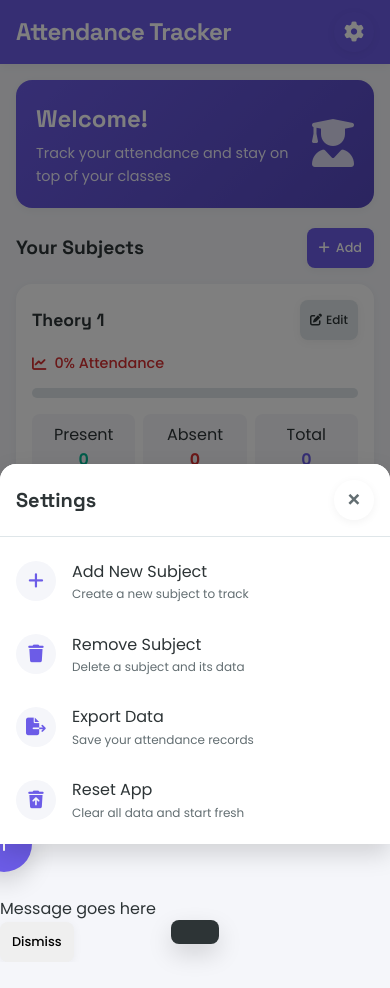
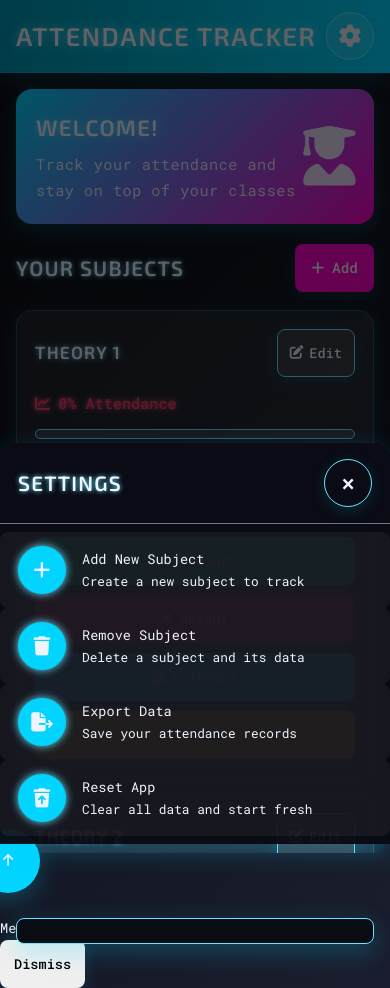
Before and after one commit to AyushAB-24/Attendance_tracker, a plain HTML site: page index.html in a window 390 px wide. Both pictures are taken after a click on the button 354 px from the left and 32 px from the top of the page. Before the commit the page ends 962 px from the top, so only its background shows below. Drawn offline with nearby package versions, Linux system fonts and the light colour scheme.

Commit message:
Update styles.css

```diff
--- a/styles.css
+++ b/styles.css
@@ -1,32 +1,32 @@
 :root {
-    --primary: #6c5ce7;
-    --primary-light: #a29bfe;
-    --primary-dark: #5649c0;
-    --secondary: #00cec9;
-    --success: #00b894;
-    --success-light: #55efc4;
-    --danger: #d63031;
-    --danger-light: #ff7675;
-    --warning: #fdcb6e;
-    --warning-light: #ffeaa7;
-    --info: #0984e3;
-    --light: #f5f6fa;
-    --dark: #2d3436;
-    --dark-light: #636e72;
-    --gray: #b2bec3;
-    --gray-light: #dfe6e9;
-    --white: #ffffff;
-    --card-bg: var(--white);
-    --surface: var(--light);
-    --shadow: 0 2px 10px rgba(0, 0, 0, 0.05);
-    --shadow-md: 0 4px 15px rgba(0, 0, 0, 0.1);
-    --shadow-lg: 0 10px 25px rgba(0, 0, 0, 0.15);
-    --border-radius: 16px;
+    --primary: #00d4ff; /* Neon cyan */
+    --primary-light: #66e6ff; /* Lighter neon cyan */
+    --primary-dark: #0096b3; /* Darker cyan */
+    --secondary: #ff00cc; /* Neon pink */
+    --success: #00ff99; /* Neon green */
+    --success-light: #66ffcc; /* Lighter neon green */
+    --danger: #ff3366; /* Neon red */
+    --danger-light: #ff6699; /* Lighter neon red */
+    --warning: #ffcc00; /* Neon yellow */
+    --warning-light: #ffeb66; /* Lighter neon yellow */
+    --info: #3366ff; /* Neon blue */
+    --light: #1a1e2e; /* Dark futuristic background */
+    --dark: #0a0c14; /* Deep space black */
+    --dark-light: #4a5366; /* Muted gray for accents */
+    --gray: #6c757d; /* Subtle gray for borders */
+    --gray-light: #343a40; /* Darker gray for secondary elements */
+    --white: #f0f4ff; /* Higher contrast off-white for text */
+    --card-bg: rgba(255, 255, 255, 0.08); /* Slightly more opaque for readability */
+    --surface: linear-gradient(135deg, #0a0c14 0%, #1a1e2e 100%); /* Gradient background */
+    --shadow: 0 4px 16px rgba(0, 212, 255, 0.15); /* Softer neon glow */
+    --shadow-md: 0 6px 20px rgba(0, 212, 255, 0.2); /* Medium glow */
+    --shadow-lg: 0 8px 24px rgba(0, 212, 255, 0.25); /* Large glow */
+    --border-radius: 16px; /* Slightly smaller for Android */
     --border-radius-sm: 12px;
     --border-radius-xs: 8px;
-    --transition: all 0.2s cubic-bezier(0.4, 0, 0.2, 1);
-    --transition-slow: all 0.4s cubic-bezier(0.4, 0, 0.2, 1);
-    --ripple-duration: 600ms;
+    --transition: all 0.25s cubic-bezier(0.3, 0.8, 0.4, 1); /* Faster for Android */
+    --transition-slow: all 0.4s cubic-bezier(0.3, 0.8, 0.4, 1);
+    --ripple-duration: 600ms; /* Faster ripple for touch feedback */
 }
 
 * {
@@ -35,31 +35,36 @@
     box-sizing: border-box;
     -webkit-tap-highlight-color: transparent;
     -webkit-font-smoothing: antialiased;
+    -moz-osx-font-smoothing: grayscale;
 }
 
 body {
-    font-family: 'Poppins', sans-serif;
+    font-family: 'Roboto Mono', monospace; /* Readable, techy font */
     background: var(--surface);
-    color: var(--dark);
+    color: var(--white);
     min-height: 100vh;
-    line-height: 1.6;
+    line-height: 1.7; /* Slightly reduced for compact screens */
     overflow-x: hidden;
     touch-action: manipulation;
+    font-size: 0.9rem; /* Optimized for smaller screens */
 }
 
 h1, h2, h3, h4 {
-    font-family: 'Space Grotesk', sans-serif;
-    font-weight: 700;
+    font-family: 'Exo 2', sans-serif; /* Sci-fi headings */
+    font-weight: 600;
+    text-transform: uppercase;
+    letter-spacing: 1.2px;
 }
 
 /* App Header */
 .app-header {
     position: sticky;
     top: 0;
-    background: var(--primary);
-    color: white;
+    background: linear-gradient(90deg, var(--primary-dark), var(--primary));
+    color: var(--white);
     z-index: 100;
-    box-shadow: var(--shadow);
+    box-shadow: var(--shadow-md);
+    border-bottom: 1px solid rgba(0, 212, 255, 0.3);
 }
 
 .header-content {
@@ -76,29 +81,31 @@ h1, h2, h3, h4 {
 }
 
 .app-title {
-    font-size: 1.5rem;
+    font-size: 1.8rem;
     font-weight: 700;
-    letter-spacing: -0.5px;
+    letter-spacing: 1.5px;
+    text-shadow: 0 0 10px var(--primary-light);
 }
 
 .menu-btn, .settings-btn {
-    background: none;
-    border: none;
-    color: white;
-    font-size: 1.25rem;
-    width: 40px;
-    height: 40px;
+    background: rgba(255, 255, 255, 0.1);
+    border: 1px solid var(--primary-light);
+    color: var(--white);
+    font-size: 1.4rem;
+    width: 48px; /* Android-recommended touch target size */
+    height: 48px;
     display: flex;
     align-items: center;
     justify-content: center;
     border-radius: 50%;
     cursor: pointer;
     transition: var(--transition);
-    touch-action: manipulation;
+    box-shadow: var(--shadow);
 }
 
 .menu-btn:active, .settings-btn:active {
-    background: rgba(255, 255, 255, 0.1);
+    background: rgba(0, 212, 255, 0.4);
+    transform: scale(0.92); /* Stronger feedback */
 }
 
 /* Side Navigation */
@@ -108,7 +115,7 @@ h1, h2, h3, h4 {
     left: -280px;
     width: 280px;
     height: 100vh;
-    background: var(--white);
+    background: rgba(10, 12, 20, 0.85); /* Slightly more opaque */
     z-index: 1000;
     box-shadow: var(--shadow-lg);
     transition: var(--transition-slow);
@@ -118,33 +125,45 @@ h1, h2, h3, h4 {
 
 .side-nav.active {
     left: 0;
+    animation: slideIn 0.4s ease;
+}
+
+@keyframes slideIn {
+    from { transform: translateX(-100%); }
+    to { transform: translateX(0); }
 }
 
 .side-nav-header {
-    padding: 16px;
-    background: var(--primary);
-    color: white;
+    padding: 16px 18px;
+    background: linear-gradient(135deg, var(--primary), var(--secondary));
+    color: var(--white);
     display: flex;
     justify-content: space-between;
     align-items: center;
 }
 
 .side-nav-header h3 {
-    font-size: 1.25rem;
+    font-size: 1.3rem;
+    text-shadow: 0 0 5px var(--primary-light);
 }
 
 .close-nav {
     background: none;
-    border: none;
-    color: white;
+    border: 1px solid var(--primary-light);
+    color: var(--white);
     font-size: 1.5rem;
-    width: 36px;
-    height: 36px;
+    width: 48px;
+    height: 48px;
     display: flex;
     align-items: center;
     justify-content: center;
     border-radius: 50%;
     cursor: pointer;
+    box-shadow: var(--shadow);
+}
+
+.close-nav:active {
+    background: rgba(0, 212, 255, 0.4);
 }
 
 .side-nav-content {
@@ -154,8 +173,8 @@ h1, h2, h3, h4 {
 }
 
 .side-nav-footer {
-    padding: 16px;
-    border-top: 1px solid var(--gray-light);
+    padding: 18px;
+    border-top: 1px solid var(--gray);
 }
 
 .user-profile {
@@ -165,15 +184,16 @@ h1, h2, h3, h4 {
 }
 
 .avatar {
-    width: 40px;
-    height: 40px;
+    width: 48px;
+    height: 48px;
     border-radius: 50%;
     background: var(--primary);
-    color: white;
+    color: var(--white);
     display: flex;
     align-items: center;
     justify-content: center;
     font-weight: 600;
+    box-shadow: 0 0 10px var(--primary-light);
 }
 
 .user-info {
@@ -183,70 +203,87 @@ h1, h2, h3, h4 {
 
 .username {
     font-weight: 500;
+    font-size: 0.95rem;
+    text-shadow: 0 0 5px var(--primary-light);
 }
 
 /* Main Content */
 .app-content {
     padding: 16px;
-    padding-bottom: 80px;
+    padding-bottom: 90px;
     overflow-y: auto;
-    height: calc(100vh - 68px);
+    height: calc(100vh - 64px);
     scroll-behavior: smooth;
     -webkit-overflow-scrolling: touch;
     overscroll-behavior: contain;
 }
 
 .welcome-banner {
-    background: linear-gradient(135deg, var(--primary), var(--primary-dark));
-    color: white;
+    background: linear-gradient(135deg, var(--primary), var(--secondary));
+    color: var(--white);
     border-radius: var(--border-radius);
     padding: 20px;
     margin-bottom: 20px;
     display: flex;
     justify-content: space-between;
     align-items: center;
-    box-shadow: var(--shadow);
+    box-shadow: var(--shadow-md);
 }
 
 .welcome-text h2 {
-    font-size: 1.5rem;
-    margin-bottom: 4px;
+    font-size: 1.6rem;
+    margin-bottom: 5px;
+    text-shadow: 0 0 8px var(--primary-light);
 }
 
 .welcome-text p {
-    font-size: 0.9rem;
+    font-size: 0.95rem;
     opacity: 0.9;
+    letter-spacing: 0.5px;
 }
 
 .welcome-illustration i {
-    font-size: 3rem;
-    opacity: 0.8;
+    font-size: 3.5rem;
+    opacity: 0.9;
+    animation: pulse 2s infinite;
+}
+
+@keyframes pulse {
+    0% { transform: scale(1); }
+    50% { transform: scale(1.1); }
+    100% { transform: scale(1); }
 }
 
 .section-header {
     display: flex;
     justify-content: space-between;
     align-items: center;
-    margin-bottom: 16px;
+    margin-bottom: 18px;
 }
 
 .section-header h3 {
-    font-size: 1.2rem;
-    color: var(--dark);
+    font-size: 1.3rem;
+    color: var(--white);
+    text-shadow: 0 0 5px var(--primary-light);
 }
 
 .btn-add {
-    background: var(--primary);
-    color: white;
+    background: var(--secondary);
+    color: var(--white);
     border: none;
     border-radius: var(--border-radius-xs);
-    padding: 8px 12px;
-    font-size: 0.8rem;
+    padding: 10px 16px;
+    font-size: 0.9rem;
     font-weight: 500;
     display: flex;
     align-items: center;
-    gap: 6px;
+    gap: 8px;
     cursor: pointer;
+    box-shadow: var(--shadow);
+}
+
+.btn-add:active {
+    transform: scale(0.92);
 }
 
 /* Subject Cards */
@@ -257,15 +294,16 @@ h1, h2, h3, h4 {
 }
 
 .subject-card {
-    background: var(--white);
+    background: var(--card-bg);
     border-radius: var(--border-radius);
-    padding: 16px;
+    padding: 18px;
     box-shadow: var(--shadow);
-    transition: var(--transition-slow);
+    transition: var(--transition);
     touch-action: manipulation;
-    animation: fadeIn 0.4s ease forwards;
+    animation: fadeIn 0.5s ease forwards;
     opacity: 0;
     transform: translateY(10px);
+    border: 1px solid rgba(0, 212, 255, 0.25);
 }
 
 @keyframes fadeIn {
@@ -279,30 +317,36 @@ h1, h2, h3, h4 {
     display: flex;
     justify-content: space-between;
     align-items: center;
-    margin-bottom: 12px;
+    margin-bottom: 14px;
 }
 
 .subject-title {
-    font-size: 1.1rem;
+    font-size: 1.2rem;
     font-weight: 600;
-    color: var(--dark);
+    color: var(--white);
+    text-shadow: 0 0 5px var(--primary-light);
 }
 
 .btn-edit {
-    background: var(--gray-light);
-    color: var(--dark);
-    border: none;
+    background: rgba(255, 255, 255, 0.1);
+    color: var(--white);
+    border: 1px solid var(--primary-light);
     border-radius: var(--border-radius-xs);
-    padding: 6px 10px;
-    font-size: 0.75rem;
+    padding: 8px 12px;
+    font-size: 0.85rem;
     display: flex;
     align-items: center;
-    gap: 4px;
+    gap: 6px;
     cursor: pointer;
+    box-shadow: var(--shadow);
+}
+
+.btn-edit:active {
+    transform: scale(0.92);
 }
 
 .attendance-percentage {
-    font-size: 0.9rem;
+    font-size: 0.95rem;
     font-weight: 500;
     margin: 12px 0;
     display: flex;
@@ -310,23 +354,25 @@ h1, h2, h3, h4 {
     gap: 8px;
 }
 
-.good-attendance { color: var(--success); }
-.warning-attendance { color: var(--warning); }
-.bad-attendance { color: var(--danger); }
+.good-attendance { color: var(--success); text-shadow: 0 0 5px var(--success-light); }
+.warning-attendance { color: var(--warning); text-shadow: 0 0 5px var(--warning-light); }
+.bad-attendance { color: var(--danger); text-shadow: 0 0 5px var(--danger-light); }
 
 .progress-container {
     height: 10px;
-    background: var(--gray-light);
+    background: rgba(255, 255, 255, 0.1);
     border-radius: 5px;
     margin: 12px 0;
     overflow: hidden;
+    border: 1px solid var(--primary-light);
 }
 
 .progress-bar {
     height: 100%;
-    background: var(--primary);
+    background: linear-gradient(90deg, var(--primary), var(--secondary));
     border-radius: 5px;
-    transition: width 0.6s ease;
+    transition: width 0.5s ease;
+    box-shadow: 0 0 8px var(--primary-light);
 }
 
 .attendance-stats {
@@ -343,7 +389,7 @@ h1, h2, h3, h4 {
     text-align: center;
     padding: 8px;
     border-radius: var(--border-radius-xs);
-    background: var(--light);
+    background: rgba(255, 255, 255, 0.05);
 }
 
 .stat-value {
@@ -351,9 +397,9 @@ h1, h2, h3, h4 {
     font-size: 1rem;
 }
 
-.present-stat { color: var(--success); }
-.absent-stat { color: var(--danger); }
-.total-stat { color: var(--primary); }
+.present-stat { color: var(--success); text-shadow: 0 0 5px var(--success-light); }
+.absent-stat { color: var(--danger); text-shadow: 0 0 5px var(--danger-light); }
+.total-stat { color: var(--primary); text-shadow: 0 0 5px var(--primary-light); }
 
 .action-buttons {
     display: grid;
@@ -365,17 +411,17 @@ h1, h2, h3, h4 {
 button {
     border: none;
     border-radius: var(--border-radius-xs);
-    padding: 10px 12px;
-    font-family: 'Poppins', sans-serif;
+    padding: 12px 14px;
+    font-family: 'Roboto Mono', monospace;
     font-weight: 500;
-    font-size: 0.8rem;
+    font-size: 0.85rem;
     cursor: pointer;
     transition: var(--transition);
     display: flex;
     align-items: center;
     justify-content: center;
-    gap: 6px;
-    min-height: 40px;
+    gap: 8px;
+    min-height: 48px; /* Android touch target size */
     touch-action: manipulation;
     position: relative;
     overflow: hidden;
@@ -383,22 +429,22 @@ button {
 }
 
 button:active {
-    transform: scale(0.96);
+    transform: scale(0.92); /* Stronger feedback */
 }
 
 .btn-present {
     background: var(--success);
-    color: white;
+    color: var(--white);
 }
 
 .btn-absent {
     background: var(--danger);
-    color: white;
+    color: var(--white);
 }
 
 .btn-calendar {
     background: var(--primary);
-    color: white;
+    color: var(--white);
 }
 
 .btn-undo {
@@ -413,11 +459,11 @@ button:active {
     left: 0;
     right: 0;
     bottom: 0;
-    background: rgba(0, 0, 0, 0.5);
+    background: rgba(0, 0, 0, 0.6); /* Lighter for performance */
     display: none;
     z-index: 1000;
     opacity: 0;
-    transition: opacity 0.3s ease;
+    transition: opacity 0.25s ease;
     touch-action: manipulation;
 }
 
@@ -430,14 +476,14 @@ button:active {
     bottom: 0;
     left: 0;
     right: 0;
-    background: white;
+    background: rgba(10, 12, 20, 0.9);
     z-index: 1001;
     overflow-y: auto;
     display: none;
     border-radius: var(--border-radius) var(--border-radius) 0 0;
-    max-height: 85vh;
+    max-height: 80vh; /* Slightly smaller for Android */
     transform: translateY(100%);
-    transition: transform 0.3s cubic-bezier(0.4, 0, 0.2, 1);
+    transition: var(--transition);
     -webkit-overflow-scrolling: touch;
     overscroll-behavior: contain;
     box-shadow: var(--shadow-lg);
@@ -445,47 +491,54 @@ button:active {
 
 .modal.active {
     transform: translateY(0);
+    animation: slideUp 0.4s ease forwards;
+}
+
+@keyframes slideUp {
+    to { transform: translateY(0); }
 }
 
 .modal-header {
     display: flex;
     justify-content: space-between;
     align-items: center;
-    padding: 16px;
-    border-bottom: 1px solid var(--gray-light);
+    padding: 16px 18px;
+    border-bottom: 1px solid var(--gray);
     position: sticky;
     top: 0;
-    background: white;
+    background: rgba(10, 12, 20, 0.9);
     z-index: 1;
 }
 
 .modal-title {
-    font-size: 1.25rem;
+    font-size: 1.3rem;
     font-weight: 600;
-    color: var(--dark);
+    color: var(--white);
+    text-shadow: 0 0 5px var(--primary-light);
 }
 
 .close-btn {
     background: none;
-    border: none;
+    border: 1px solid var(--primary-light);
     font-size: 1.5rem;
     cursor: pointer;
-    color: var(--dark-light);
-    width: 40px;
-    height: 40px;
+    color: var(--white);
+    width: 48px;
+    height: 48px;
     display: flex;
     align-items: center;
     justify-content: center;
     border-radius: 50%;
     touch-action: manipulation;
+    box-shadow: var(--shadow);
 }
 
 .close-btn:active {
-    background: var(--gray-light);
+    background: rgba(0, 212, 255, 0.4);
 }
 
 .modal-content {
-    padding: 16px;
+    padding: 18px;
 }
 
 .delete-list {
@@ -500,6 +553,14 @@ button:active {
     justify-content: flex-start;
     padding: 12px 16px;
     margin-bottom: 8px;
+    background: var(--danger);
+    color: var(--white);
+    border: 1px solid var(--danger-light);
+    min-height: 48px;
+}
+
+.btn-delete:active {
+    transform: scale(0.92);
 }
 
 /* Calendar Styles */
@@ -518,37 +579,44 @@ button:active {
 
 .month-title {
     font-weight: 600;
-    color: var(--dark);
+    color: var(--white);
     font-size: 1.1rem;
+    text-shadow: 0 0 5px var(--primary-light);
 }
 
 .calendar-nav-btn {
     background: none;
-    border: none;
-    font-size: 1.2rem;
+    border: 1px solid var(--primary-light);
+    font-size: 1.3rem;
     color: var(--primary);
-    width: 40px;
-    height: 40px;
+    width: 48px;
+    height: 48px;
     display: flex;
     align-items: center;
     justify-content: center;
     border-radius: 50%;
     cursor: pointer;
+    box-shadow: var(--shadow);
 }
 
 .calendar-nav-btn:active {
-    background: var(--gray-light);
+    background: rgba(0, 212, 255, 0.4);
 }
 
 .today-btn {
     background: var(--primary);
-    color: white;
+    color: var(--white);
     border: none;
     border-radius: var(--border-radius-xs);
-    padding: 8px 16px;
-    font-size: 0.8rem;
+    padding: 10px 16px;
+    font-size: 0.85rem;
     font-weight: 500;
     cursor: pointer;
+    min-height: 48px;
+}
+
+.today-btn:active {
+    transform: scale(0.92);
 }
 
 .days-header {
@@ -557,7 +625,7 @@ button:active {
     font-weight: 500;
     font-size: 0.8rem;
     margin-bottom: 8px;
-    color: var(--dark-light);
+    color: var(--white);
     text-align: center;
 }
 
@@ -568,9 +636,9 @@ button:active {
 }
 
 .day-cell {
-    width: 40px;
-    height: 40px;
-    line-height: 40px;
+    width: 48px; /* Larger for touch */
+    height: 48px;
+    line-height: 48px;
     text-align: center;
     border-radius: 50%;
     font-size: 0.9rem;
@@ -580,6 +648,11 @@ button:active {
     touch-action: manipulation;
     position: relative;
     user-select: none;
+    color: var(--white);
+}
+
+.day-cell:active {
+    transform: scale(0.92);
 }
 
 .day-cell.empty {
@@ -587,62 +660,62 @@ button:active {
 }
 
 .day-cell.today {
-    background: var(--primary-light);
-    color: white;
+    background: var(--primary);
+    color: var(--white);
     font-weight: 600;
+    box-shadow: 0 0 10px var(--primary-light);
 }
 
 .present-day {
     background: var(--success);
-    color: white;
+    color: var(--white);
     font-weight: 600;
+    box-shadow: 0 0 10px var(--success-light);
 }
 
 .absent-day {
     background: var(--danger);
-    color: white;
+    color: var(--white);
     font-weight: 600;
-}
-
-.day-cell:active {
-    transform: scale(0.9);
+    box-shadow: 0 0 10px var(--danger-light);
 }
 
 /* Records List */
 .records-list {
     margin-top: 24px;
     padding: 0 16px;
-    max-height: 30vh;
+    max-height: 28vh; /* Slightly smaller for Android */
     overflow-y: auto;
 }
 
 .records-title {
     font-weight: 600;
     margin-bottom: 16px;
-    color: var(--dark);
+    color: var(--white);
     font-size: 1rem;
     display: flex;
     align-items: center;
     gap: 8px;
+    text-shadow: 0 0 5px var(--primary-light);
 }
 
 .record-item {
     padding: 12px 0;
-    border-bottom: 1px solid var(--gray-light);
+    border-bottom: 1px solid var(--gray);
     display: flex;
     justify-content: space-between;
     align-items: center;
 }
 
 .record-date {
-    color: var(--dark-light);
+    color: var(--white);
     font-size: 0.85rem;
 }
 
 .record-status {
-    padding: 4px 12px;
+    padding: 5px 12px;
     border-radius: var(--border-radius-xs);
-    font-size: 0.75rem;
+    font-size: 0.8rem;
     font-weight: 500;
 }
 
@@ -662,28 +735,33 @@ button:active {
 }
 
 .settings-item {
-    padding: 14px 16px;
+    padding: 14px 18px;
     display: flex;
     align-items: center;
     gap: 16px;
     cursor: pointer;
     transition: var(--transition);
+    background: rgba(255, 255, 255, 0.05);
+    border-radius: var(--border-radius-xs);
+    min-height: 48px;
 }
 
 .settings-item:active {
-    background: var(--gray-light);
+    background: rgba(0, 212, 255, 0.4);
+    transform: scale(0.98);
 }
 
 .settings-icon {
-    width: 40px;
-    height: 40px;
+    width: 48px;
+    height: 48px;
     border-radius: 50%;
-    background: var(--light);
+    background: var(--primary);
     display: flex;
     align-items: center;
     justify-content: center;
-    color: var(--primary);
-    font-size: 1.1rem;
+    color: var(--white);
+    font-size: 1.2rem;
+    box-shadow: 0 0 8px var(--primary-light);
 }
 
 .settings-text {
@@ -693,18 +771,18 @@ button:active {
 }
 
 .settings-text small {
-    font-size: 0.75rem;
-    color: var(--dark-light);
+    font-size: 0.8rem;
+    color: var(--white);
 }
 
 /* Stats Modal */
 .stats-content {
-    padding: 16px;
+    padding: 18px;
 }
 
 .stats-chart {
     width: 100%;
-    height: 200px;
+    height: 200px; /* Smaller for Android */
     margin-bottom: 20px;
 }
 
@@ -719,57 +797,70 @@ button:active {
     justify-content: space-between;
     align-items: center;
     padding: 12px;
-    background: var(--light);
-    border-radius: var(--border-radius-sm);
+    background: rgba(255, 255, 255, 0.05);
+    border-radius: var(--border-radius-xs);
 }
 
 .summary-label {
     font-size: 0.9rem;
-    color: var(--dark-light);
+    color: var(--white);
 }
 
 .summary-value {
     font-weight: 600;
-    color: var(--dark);
+    color: var(--white);
+    text-shadow: 0 0 5px var(--primary-light);
 }
 
 /* Edit Input */
 .edit-input {
-    width: calc(100% - 32px);
-    padding: 14px 16px;
-    border: 1px solid var(--gray-light);
+    width: calc(100% - 36px);
+    padding: 14px 18px;
+    border: 1px solid var(--primary-light);
     border-radius: var(--border-radius-sm);
-    font-family: 'Poppins', sans-serif;
-    font-size: 1rem;
-    margin: 16px;
+    font-family: 'Roboto Mono', monospace;
+    font-size: 0.95rem;
+    margin: 18px;
     transition: var(--transition);
+    background: rgba(255, 255, 255, 0.05);
+    color: var(--white);
 }
 
 .edit-input:focus {
     border-color: var(--primary);
     outline: none;
-    box-shadow: 0 0 0 2px rgba(108, 92, 231, 0.2);
+    box-shadow: 0 0 0 3px rgba(0, 212, 255, 0.3);
 }
 
 .modal-actions {
     display: flex;
     justify-content: flex-end;
     gap: 8px;
-    padding: 16px;
-    border-top: 1px solid var(--gray-light);
+    padding: 18px;
+    border-top: 1px solid var(--gray);
     position: sticky;
     bottom: 0;
-    background: white;
+    background: rgba(10, 12, 20, 0.9);
 }
 
 .btn-cancel {
     background: var(--gray-light);
-    color: var(--dark);
+    color: var(--white);
+    min-height: 48px;
+}
+
+.btn-cancel:active {
+    transform: scale(0.92);
 }
 
 .btn-save {
     background: var(--primary);
-    color: white;
+    color: var(--white);
+    min-height: 48px;
+}
+
+.btn-save:active {
+    transform: scale(0.92);
 }
 
 /* Floating Action Button */
@@ -777,18 +868,18 @@ button:active {
     position: fixed;
     bottom: 24px;
     right: 24px;
-    width: 56px;
-    height: 56px;
+    width: 64px; /* Larger for Android */
+    height: 64px;
     border-radius: 50%;
     background: var(--primary);
-    color: white;
+    color: var(--white);
     display: flex;
     align-items: center;
     justify-content: center;
     box-shadow: var(--shadow-lg);
     z-index: 50;
     cursor: pointer;
-    transition: var(--transition-slow);
+    transition: var(--transition);
     touch-action: manipulation;
     opacity: 0;
     transform: translateY(20px);
@@ -800,29 +891,62 @@ button:active {
 }
 
 .floating-action-btn:active {
-    transform: scale(0.95) translateY(0);
+    transform: scale(0.92);
 }
 
 /* Snackbar */
 .snackbar {
     position: fixed;
     bottom: -100px;
-    left: 50%;
-    transform: translateX(-50%);
+    left: 16px;
+    right: 16px; /* Full-width for Android */
+    transform: none; /* Remove centering for better Android fit */
     background: var(--dark);
-    color: white;
-    padding: 12px 24px;
+    color: var(--white);
+    padding: 12px 16px;
     border-radius: var(--border-radius-xs);
     box-shadow: var(--shadow-lg);
     z-index: 1002;
-    transition: var(--transition-slow);
-    max-width: 90%;
-    text-align: center;
+    transition: var(--transition);
+    text-align: left; /* Android-style snackbar */
     font-size: 0.9rem;
+    border: 1px solid var(--primary-light);
+    display: flex;
+    align-items: center;
+    justify-content: space-between;
 }
 
 .snackbar.show {
-    bottom: 24px;
+    bottom: 16px;
+}
+
+.snackbar::after {
+    content: '';
+    position: absolute;
+    bottom: 0;
+    left: 0;
+    width: 100%;
+    height: 3px;
+    background: var(--primary);
+    animation: snackbarProgress 3s linear forwards;
+}
+
+@keyframes snackbarProgress {
+    from { width: 100%; }
+    to { width: 0; }
+}
+
+.snackbar .dismiss-btn {
+    background: none;
+    border: none;
+    color: var(--primary-light);
+    font-size: 0.85rem;
+    cursor: pointer;
+    padding: 0 8px;
+}
+
+.snackbar .dismiss-btn:active {
+    color: var(--primary);
 }
 
 /* Ripple Effect */
@@ -834,7 +958,7 @@ button:active {
 .ripple-effect {
     position: absolute;
     border-radius: 50%;
-    background-color: rgba(255, 255, 255, 0.7);
+    background-color: rgba(0, 212, 255, 0.5);
     transform: scale(0);
     animation: ripple var(--ripple-duration) linear;
     pointer-events: none;
@@ -863,7 +987,7 @@ button:active {
         bottom: auto;
         top: 50%;
         transform: translate(-50%, 20px);
-        max-width: 450px;
+        max-width: 480px;
         border-radius: var(--border-radius);
         max-height: 80vh;
     }
@@ -876,3 +1000,30 @@ button:active {
         display: none;
     }
 }
+
+/* Small screen optimizations */
+@media (max-width: 480px) {
+    body {
+        font-size: 0.85rem;
+    }
+
+    .app-title {
+        font-size: 1.6rem;
+    }
+
+    .welcome-text h2 {
+        font-size: 1.4rem;
+    }
+
+    .subject-title {
+        font-size: 1.1rem;
+    }
+
+    .action-buttons {
+        grid-template-columns: 1fr; /* Stack buttons on very small screens */
+    }
+
+    .modal {
+        max-height: 85vh;
+    }
+}
```
